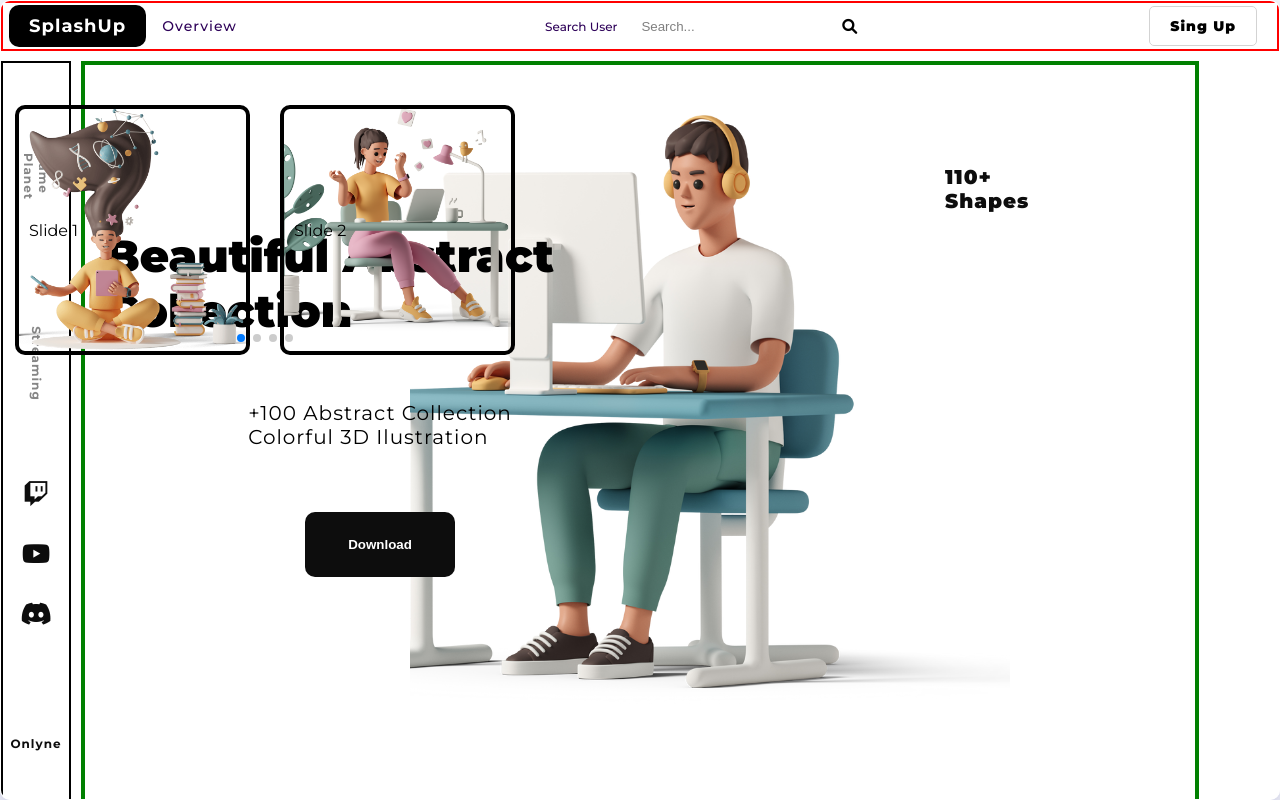
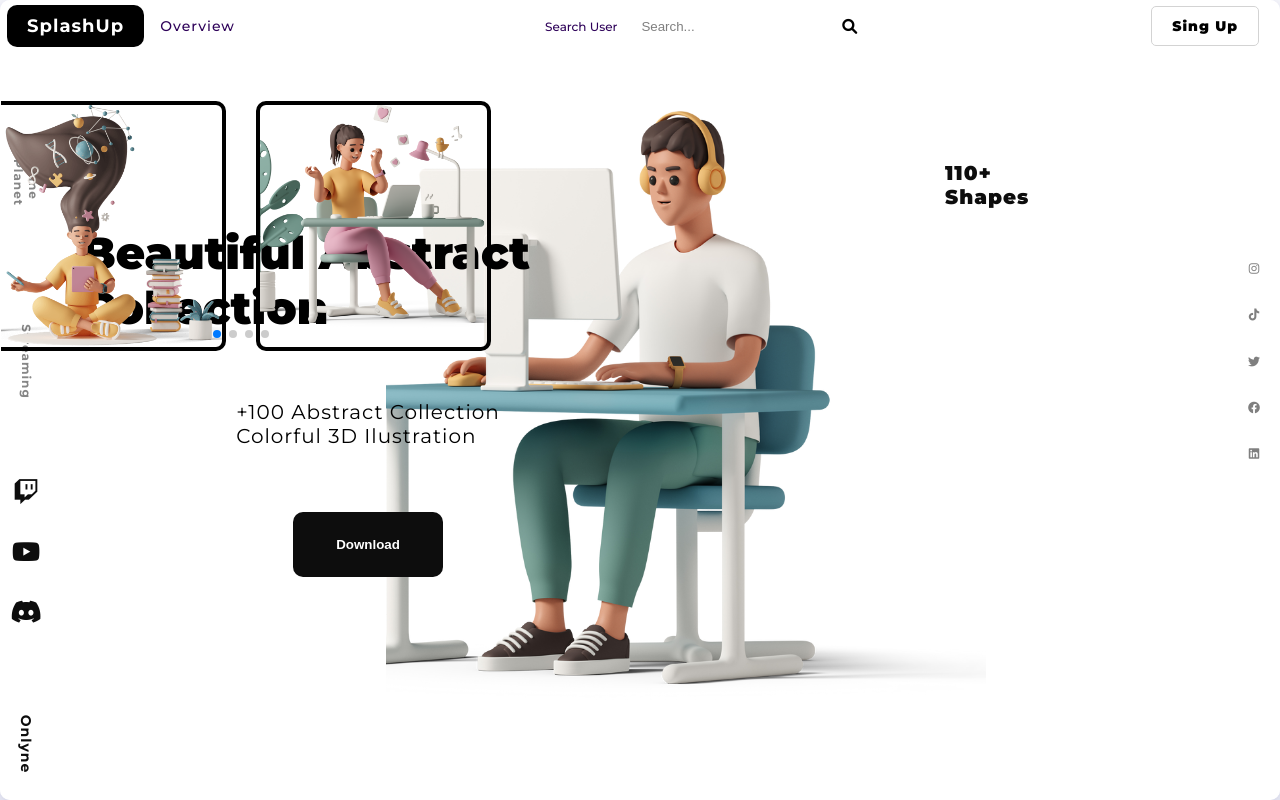
Before and after one commit to Christiano0407/landing__Page--Web, a website: page src/html/index.html in a window 1280 px wide. Drawn offline with nearby package versions, Linux system fonts and the light colour scheme.

Commit message:
social-list

```diff
--- a/src/css/cssPages/aside.css
+++ b/src/css/cssPages/aside.css
@@ -1,6 +1,6 @@
 .aside {
   grid-area: aside;
-  border: 2px solid black;
+  /*  border: 2px solid black; */
   width: 100%;
   height: 100vh;
   flex-direction: column;
@@ -60,7 +60,8 @@
   align-items: center;
 }
 .text-two span {
-  font-size: 1.2rem;
+  font-size: 1.4rem;
   font-weight: 700;
   color: var(--ux-clr5);
+  transform: rotate(90deg);
 }
--- a/src/css/cssPages/asideTwo.css
+++ b/src/css/cssPages/asideTwo.css
@@ -1,3 +1,29 @@
 .as {
   grid-area: as;
+  width: 100%;
+  height: 100%;
+  display: flex;
+  justify-content: center;
+  align-items: center;
 }
+.as__social {
+  width: 100%;
+  height: 50%;
+  align-items: center;
+}
+.social__list {
+  width: 100%;
+  height: 50%;
+  display: flex;
+  flex-direction: column;
+  justify-content: space-between;
+  align-items: center;
+}
+.social__list a {
+  font-size: 1.2rem;
+  color: var(--clr-black);
+  filter: opacity(0.5);
+}
+.social__list a:hover {
+  opacity: 1;
+}
--- a/src/css/cssPages/landing.css
+++ b/src/css/cssPages/landing.css
@@ -4,7 +4,7 @@
   overflow: hidden;
   margin: 0 auto;
   display: grid;
-  grid-template-columns: 70px repeat(2, 1fr) 70px;
+  grid-template-columns: 50px repeat(2, 1fr) 50px;
   grid-template-rows: 50px 1fr 1fr;
   gap: 1rem;
   grid-template-areas:
--- a/src/css/cssPages/main.css
+++ b/src/css/cssPages/main.css
@@ -6,7 +6,7 @@
   grid-template-columns: 1fr 1fr;
   grid-template-rows: 1fr 1fr;
   gap: 1rem;
-  border: 4px solid green;
+  /* border: 4px solid green; */
 }
 .main .main__img {
   width: 600px;
@@ -130,6 +130,8 @@
   background-image: url("/src/assets/img/twelve.png");
   border: 4px solid #000;
   padding: 1rem;
+  /* border: none; */
+  /* box-shadow: 1px 1px 20px #000; */
 }
 .swiper-slide.img3 {
   objec-fit: cover;
--- a/src/css/cssPages/navigation.css
+++ b/src/css/cssPages/navigation.css
@@ -5,7 +5,7 @@
   display: flex;
   justify-content: space-between;
   align-items: center;
-  border: 2px solid red;
+  /* border: 2px solid red; */
 }
 .navigation__logo {
   display: flex;
--- a/src/html/index.html
+++ b/src/html/index.html
@@ -104,18 +104,38 @@
           <div class="card-slide">
             <div class="swiper mySwiper">
               <div class="swiper-wrapper">
-                <div class="swiper-slide img1">Slide 1</div>
-                <div class="swiper-slide img2">Slide 2</div>
-                <div class="swiper-slide img3">Slide 3</div>
-                <div class="swiper-slide img4">Slide 4</div>
-                <div class="swiper-slide img5">Slide 5</div>
+                <div class="swiper-slide img1"></div>
+                <div class="swiper-slide img2"></div>
+                <div class="swiper-slide img3"></div>
+                <div class="swiper-slide img4"></div>
+                <div class="swiper-slide img5"></div>
               </div>
               <div class="swiper-pagination"></div>
             </div>
           </div>
         </div>
       </main>
-      <aside class="as"></aside>
+      <aside class="as">
+        <div class="as__social">
+          <ul class="social__list">
+            <li>
+              <a href="#"><i class="fab fa-instagram"></i></a>
+            </li>
+            <li>
+              <a href="#"><i class="fab fa-tiktok"></i></a>
+            </li>
+            <li>
+              <a href="#"><i class="fab fa-twitter"></i></a>
+            </li>
+            <li>
+              <a href="#"><i class="fab fa-facebook"></i></a>
+            </li>
+            <li>
+              <a href="#"><i class="fab fa-linkedin"></i></a>
+            </li>
+          </ul>
+        </div>
+      </aside>
     </div>
     <!--=== Frameworks Javascript === -->
     <!--Barba Js-->
```
